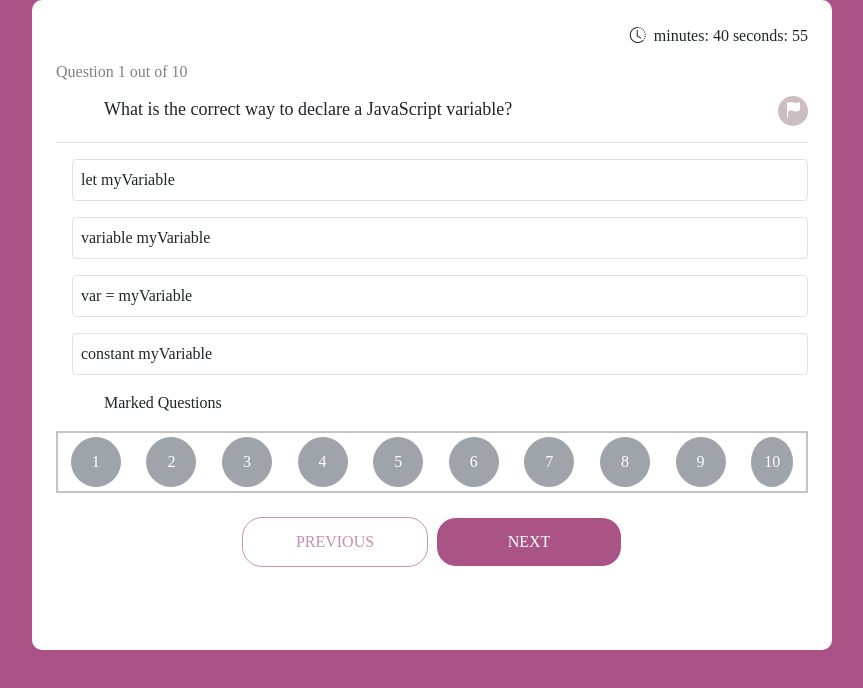
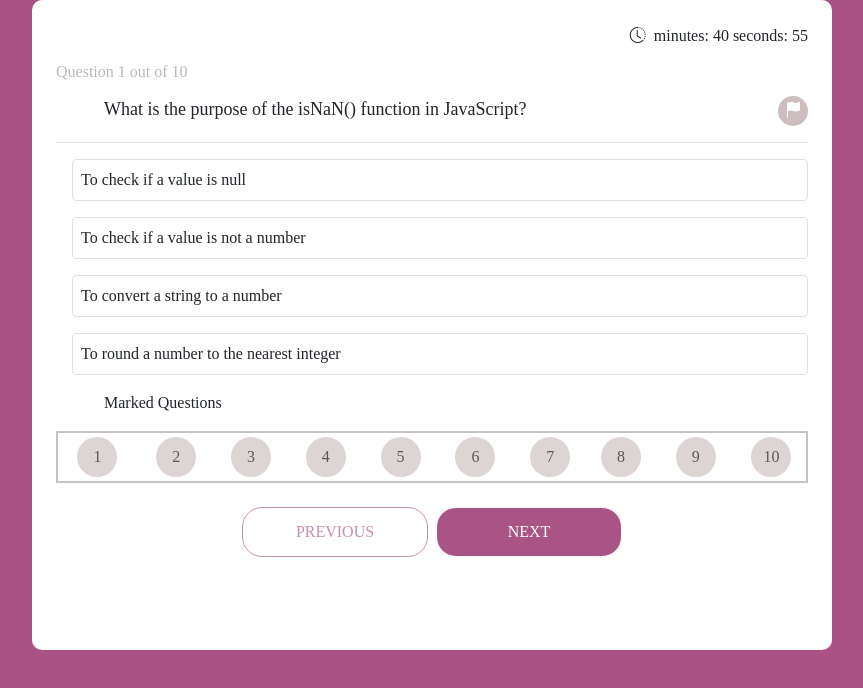
Before and after one commit to mariam7712/Examination_System, a website: page examContent/examcontent.html in a window 1280 px wide. Shown: the whole page, without its empty margins (208-1071 px from the left). Drawn offline with nearby package versions, Linux system fonts and the light colour scheme.

Commit message:
Update examcontent.html

```diff
--- a/examContent/examcontent.html
+++ b/examContent/examcontent.html
@@ -17,11 +17,13 @@
         font-family: Poppins;
       }
       .flag {
-        width: 50px;
-        height: 50px;
+        width: 40px;
+        height: 40px;
+        background-color: rgb(204, 190, 190);
+        color: black;
       }
       #qnum {
-        color: grey;
+        color: rgb(187, 184, 184);
         display: inline-block;
       }
       #option1,
@@ -29,13 +31,10 @@
       #option3,
       #option4,
       #buttons {
-        border: 2px rgb(197, 195, 195) solid;
+        border: 2px  rgb(197, 195, 195) solid;
         width: 100%;
       }
-      /* .buttons {
-        display: flex;
-        justify-content: space-around;
-      } */
+
       #conent {
         background-color: white;
         width: 800px;
@@ -109,75 +108,60 @@
       </div>
       <div class="mt-3 mb-3 ml-5">Marked Questions</div>
       <div class="d-flex justify-content-around" id="buttons">
-        <button
-          type="button  "
-          class="btn btn-secondary rounded-circle m-1 buttonq flag"
-          class="flag"
-          class="buttonq"
-        >
+        <button type="button  " class="btn rounded-circle m-1 buttonq flag">
           1
         </button>
         <button
           type="button"
-          class="btn btn-secondary rounded-circle m-1 buttonq flag"
-          class="flag"
-          class="buttonq"
+          class="btn rounded-circle ml-1 mt-1 mb-1 buttonq flag"
         >
           2
         </button>
         <button
           type="button"
-          class="btn btn-secondary rounded-circle m-1 buttonq flag"
-          class="flag"
+          class="btn rounded-circle ml-1 mt-1 mb-1 buttonq flag"
         >
           3
         </button>
         <button
           type="button"
-          class="btn btn-secondary rounded-circle m-1 buttonq flag"
-          class="flag"
+          class="btn rounded-circle ml-1 mt-1 mb-1 buttonq flag"
         >
           4
         </button>
         <button
           type="button"
-          class="btn btn-secondary rounded-circle m-1 buttonq flag"
-          class="flag"
+          class="btn rounded-circle ml-1 mt-1 mb-1 buttonq flag"
         >
           5
         </button>
         <button
           type="button"
-          class="btn btn-secondary rounded-circle m-1 buttonq flag"
-          class="flag"
+          class="btn rounded-circle ml-1 mt-1 mb-1 buttonq flag"
         >
           6
         </button>
         <button
           type="button"
-          class="btn btn-secondary rounded-circle m-1 buttonq flag"
-          class="flag"
+          class="btn rounded-circle ml-1 mt-1 mb-1 buttonq flag"
         >
           7
         </button>
         <button
           type="button"
-          class="btn btn-secondary rounded-circle m-1 buttonq flag"
-          class="flag"
+          class="btn rounded-circle m-ml-1 mt-1 mb-1 buttonq flag"
         >
           8
         </button>
         <button
           type="button"
-          class="btn btn-secondary rounded-circle m-1 buttonq flag"
-          class="flag"
+          class="btn rounded-circle ml-1 mt-1 mb-1 buttonq flag"
         >
           9
         </button>
         <button
           type="button"
-          class="btn btn-secondary rounded-circle m-1 buttonq"
-          class="flag"
+          class="btn rounded-circle ml-1 mt-1 mb-1 buttonq flag"
         >
           10
         </button>
@@ -192,7 +176,7 @@
     </script>
 
     <script src="examcontent.js"></script>
-    <script src="../jquery-3.7.1.js"></script>
+    <!-- <script src="../jquery-3.7.1.js"></script> -->
     <script src="../bootstrap.js"></script>
   </body>
 </html>
```
